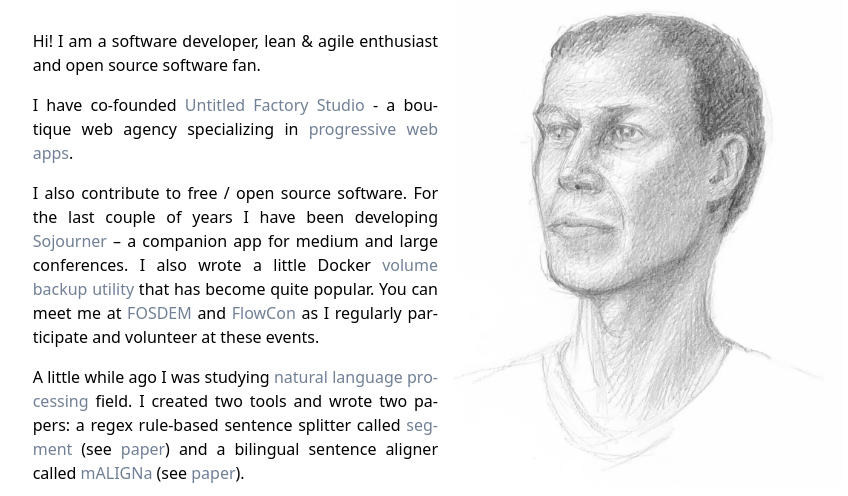
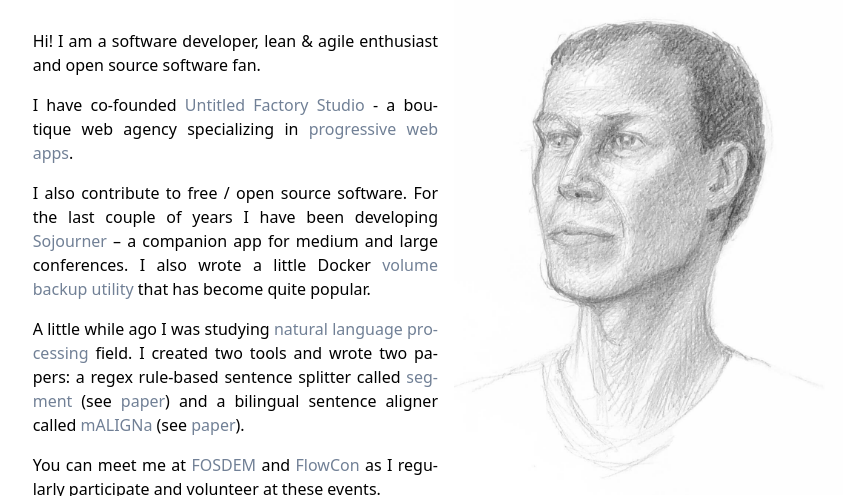
Before and after one commit to loomchild/website, a website: page index.html in a window 1280 px wide. Shown: the part 177-673 px from the top of the page, without its empty margins (202-1050 px from the left). Drawn offline with nearby package versions, Linux system fonts and the light colour scheme; files that its build step writes are made by us from their sources.

Commit message:
reformat

```diff
--- a/index.html
+++ b/index.html
@@ -32,10 +32,12 @@
               I also contribute to free / open source software.
               For the last couple of years I have been developing <a class="link" href="https://fosdem.sojourner.rocks/" target="_blank">Sojourner</a> – a companion app for medium and large conferences.
               I also wrote a little Docker <a class="link" href="https://github.com/loomchild/volume-backup" target="_blank">volume backup utility</a> that has become quite popular.
-              You can meet me at <a class="link" href="https://fosdem.org/" target="_blank">FOSDEM</a> and <a class="link" href="https://flowcon.io" target="_blank">FlowCon</a> as I regularly participate and volunteer at these events.
             </p>
             <p class="mt-4">
               A little while ago I was studying <a class="link" href="https://en.wikipedia.org/wiki/Natural_language_processing" target="_blank">natural language processing</a> field. I created two tools and wrote two papers: a regex rule-based sentence splitter called <a class="link" href="https://github.com/loomchild/segment" target="_blank">segment</a> (see <a class="link" href="static/Using_SRX_standard_for_sentence_segmentation_in_LanguageTool.pdf" target="_blank">paper</a>) and a bilingual sentence aligner called <a class="link" href="https://github.com/loomchild/maligna" target="_blank">mALIGNa</a> (see <a class="link" href="static/A_new_tool_for_the_bilingual_text_aligning_at_the_sentence_level.pdf" target="_blank">paper</a>).
+            </p>
+            <p class="mt-4">
+              You can meet me at <a class="link" href="https://fosdem.org/" target="_blank">FOSDEM</a> and <a class="link" href="https://flowcon.io" target="_blank">FlowCon</a> as I regularly participate and volunteer at these events.
             </p>
             <p class="mt-4">
               You can find me on
```
